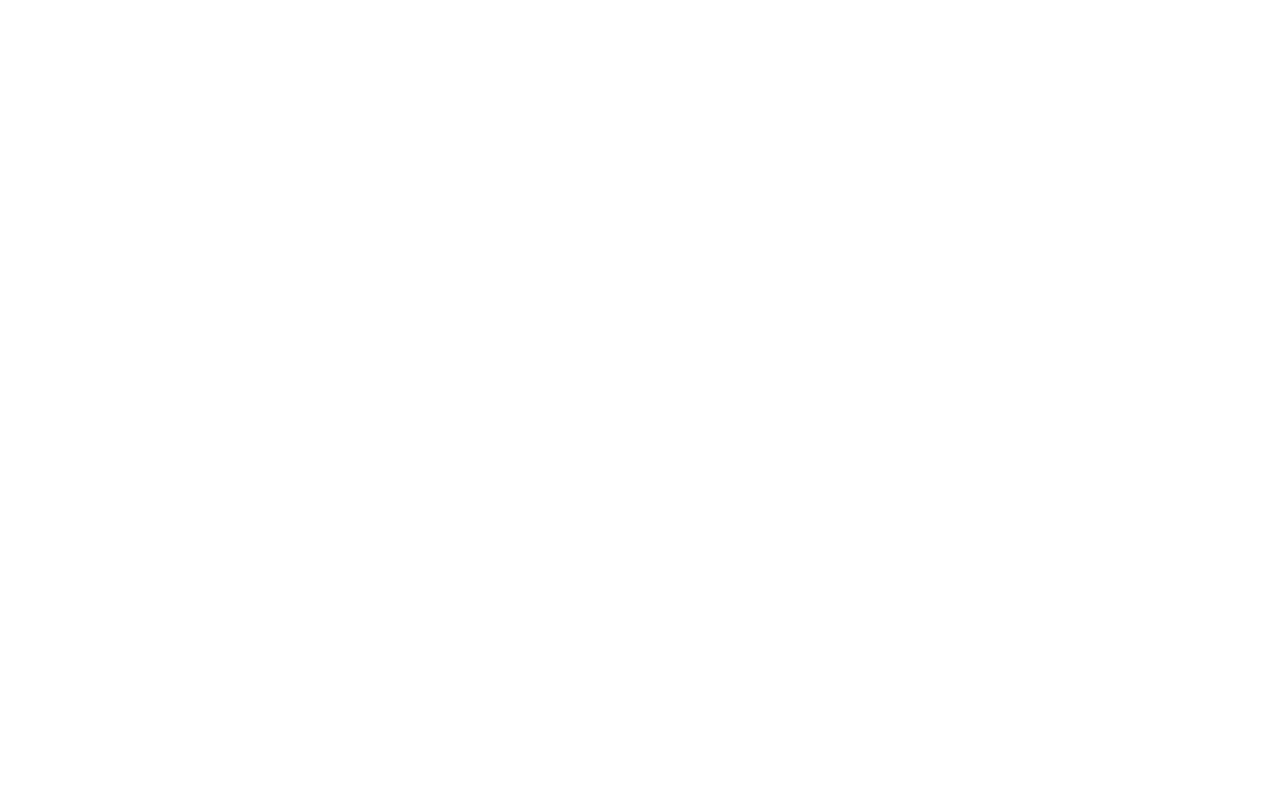
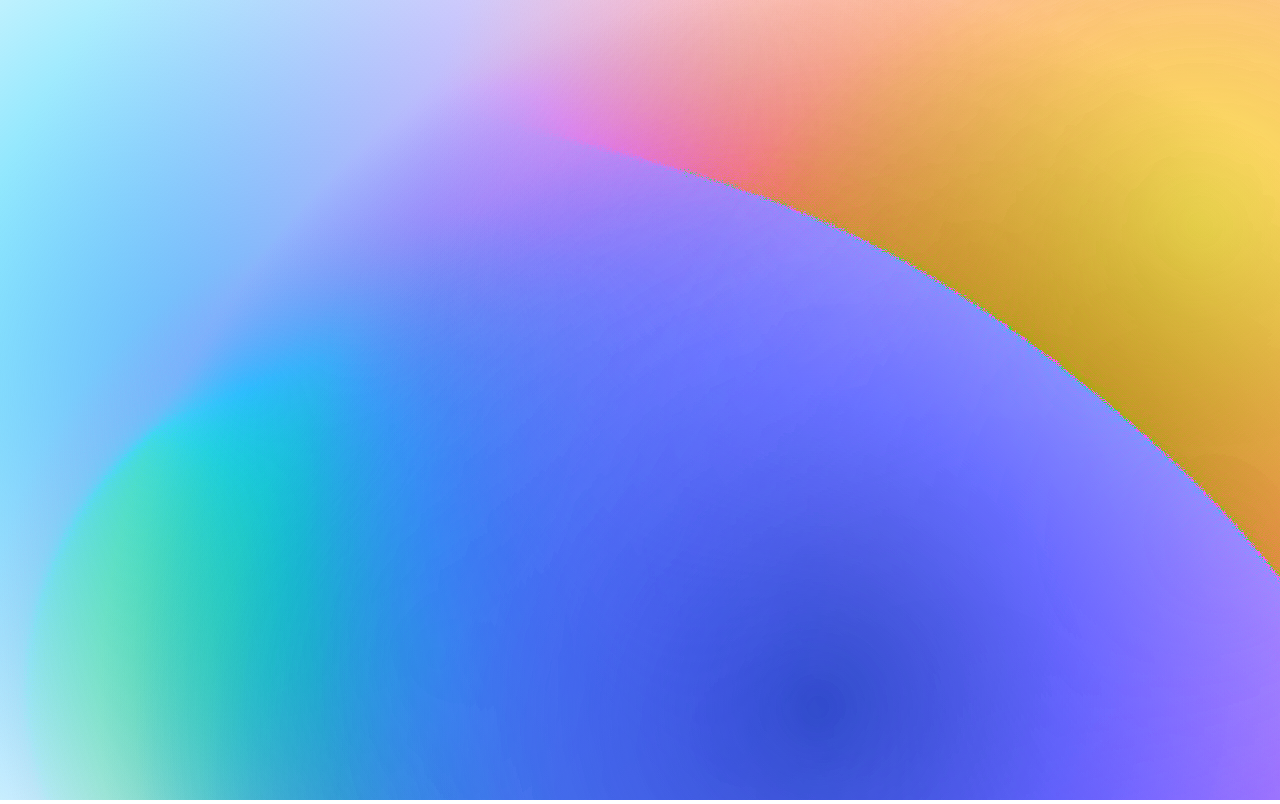
Before and after one commit to selmin888/HTML5_Canvas_Tutorial_Gradation, a plain HTML site: page index.html in a window 1280 px wide. Drawn offline with Linux system fonts and the light colour scheme; animation ran at ten frames a second.

Commit message:
description

```diff
--- a/app.js
+++ b/app.js
@@ -1,22 +1,23 @@
-import { GlowParticle } from "./glowparticle.js";
+import {
+    GlowParticle
+} from './glowparticle.js';
 
 const COLORS = [
     {r: 45, g: 74, b: 227},
     {r: 250, g: 225, b: 89},
     {r: 255, g: 104, b: 248},
     {r: 44, g: 209, b: 252},
-    {r: 54, g: 233, b: 84},
+    {r: 54, g: 233, b: 84}
 ];
 
-class App{
+class App {
     constructor(){
         this.canvas = document.createElement('canvas');
         document.body.appendChild(this.canvas);
         this.ctx = this.canvas.getContext('2d');
 
         this.pixelRatio = (window.devicePixelRatio > 1) ? 2 : 1;
-
-        this.totalParticles = 1;
+        this.totalParticles = 14;
         this.particles = [];
         this.maxRadius = 900;
         this.minRadius = 400;
@@ -30,10 +31,11 @@ class App{
     resize() {
         this.stageWidth = document.body.clientWidth;
         this.stageHeight = document.body.clientHeight;
-
         this.canvas.width = this.stageWidth * this.pixelRatio;
         this.canvas.height = this.stageHeight * this.pixelRatio;
         this.ctx.scale(this.pixelRatio, this.pixelRatio);
+
+        this.ctx.globalCompositeOperation = 'saturation';
 
         this.createParticles();
     }
@@ -44,13 +46,13 @@ class App{
 
         for(let i = 0; i < this.totalParticles; i++){
             const item = new GlowParticle(
-                Math.random * this.stageWidth,
-                Math.random * this.stageHeight,
-                Math.random * (this.maxRadius - this.minRadius) + this.minRadius,
+                Math.random() * this.stageWidth,
+                Math.random() * this.stageHeight,
+                Math.random() * (this.maxRadius - this.minRadius) + this.minRadius,
                 COLORS[curColor]
             );
 
-            if (++curColor >= COLORS.length) {
+            if(++curColor >= COLORS.length){
                 curColor = 0;
             }
 
--- a/glowparticle.js
+++ b/glowparticle.js
@@ -37,9 +37,26 @@ export class GlowParticle {
         }
 
         ctx.beginPath();
-
-        ctx.fillStyle = `rgba(${this.rgb.r}, ${this.rgb.g}, ${this.rgb.b}, 1)`
-        ctx.arc(this.x, this.y, this.radius, 0, PI2, false);
+        const g = ctx.createRadialGradient(
+            /*
+            createRadialGradient( x1, y1, 첫번째 원의 반지름 r1, x2, y2, 두번째 원의 반지름 r2 )
+            => 원형 그라데이션 지정
+            */
+            this.x,
+            this.y,
+            this.radius * 0.01,
+            this.x,
+            this.y,
+            this.radius
+        );
+        g.addColorStop(0,`rgba(${this.rgb.r}, ${this.rgb.g}, ${this.rgb.b}, 1)`);
+        /*
+        addColorStop(오프셋, 색상)  => 그라데이션 경계색 지정 / 오프셋
+        :  0.0에서 1.0까지의 색상의 상대적인 위치
+        */
+        g.addColorStop(1,`rgba(${this.rgb.r}, ${this.rgb.g}, ${this.rgb.b}, 0)`);
+        ctx.fillStyle =g;//`rgba(${this.rgb.r}, ${this.rgb.g}, ${this.rgb.b}, 1)`;
+        ctx.arc(this.x, this.y, this.radius, 0, PI2);
         ctx.fill();
     }
 }
--- a/index.html
+++ b/index.html
@@ -5,7 +5,7 @@
     <meta http-equiv="X-UA-Compatible" content="IE=edge">
     <meta name="viewport" content="width=device-width, initial-scale=1.0">
     <title></title>
-    <link rel="stylesheet" href="style.css">
+    <link rel="stylesheet" type="text/css" href="style.css">
 </head>
 <body>
     <script type="module" src="app.js"></script>
```
